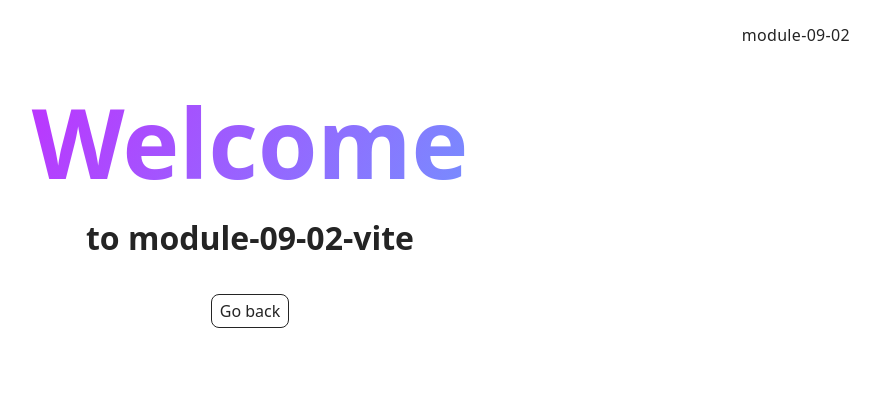
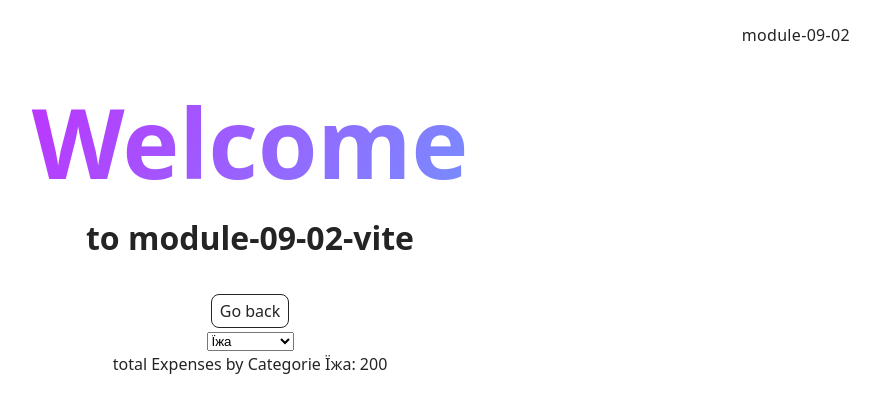
Before and after one commit to Mrmantikor/Bootcamp74-vite, a website built with Vite: page src/module-09-02-vite.html in a window 1280 px wide. Shown: the whole page, without its empty margins (390-1270 px from the left). Built offline with nearby package versions, Linux system fonts and the light colour scheme.

Commit message:
add tasks

```diff
--- /dev/null
+++ b/src/js/module-09/expenses.js
@@ -0,0 +1,3 @@
+export const calculateTotalExpenses = (listItems) => listItems.reduce((acc, item) => acc += item.amount, 0);
+
+export const getExpensesByCategory = (listItems, category) => listItems.filter(el => el.category === category);
--- a/src/js/module-09/module-09-02.js
+++ b/src/js/module-09/module-09-02.js
@@ -1 +1,37 @@
-console.log('test');
+
+
+import expenses from "./transactions";
+import { calculateTotalExpenses, getExpensesByCategory } from './expenses.js';
+import { uniqCategory } from './uniqCategory.js';
+import { refs } from "./refs.js";
+import { renderOptions } from "./renderOptions.js";
+
+// ## 1. Уявіть, що ви розробляєте програму для обліку фінансів. Вам потрібно розділити код на декілька файлів з різними функціями.
+
+// #### 1.1. Створіть файл transactions.js який містить в собі масив об'єктів витрат користувача. Зробіть дефолтний експорт з цього файла аби даними можна було користуватися в інших файлах.
+// console.log(expenses);
+
+// #### 1.2. Створіть файл expenses.js, який містить наступні функції і одразу експортуйте їх іменованим експортом:
+
+// - `calculateTotalExpenses`, яка приймає масив об'єктів і рахує їхню загальну
+//   вартість
+// - `getExpensesByCategory`, яка приймає той же ж масив об'єктів і назву
+//   категорії, виклик функції повертає масив об'єктів, які мають таку ж категорію яка була передана у функцію
+// #### 1.4. Додайте у розмітку елемент Select, створіть для нього стільки елементів Option, скільки існує категорій у масиві expense. Додайте функціонал, що дозволить при зміні категорії виводити інформацію про витрати за обраною категорією
+
+
+const category = uniqCategory(expenses)
+
+renderOptions(category, refs.select);
+const updateTextContent = (array, category) => {
+    const arrayCategory = getExpensesByCategory(array, category);
+    const totalExpenses = calculateTotalExpenses(arrayCategory);
+    refs.paragraphResult.textContent = `total Expenses by Categorie ${category}: ${totalExpenses}`;
+}
+
+const onSelectChange = (event) => {
+    updateTextContent(expenses, event.target.value)
+}
+refs.select.addEventListener('change', onSelectChange);
+
+updateTextContent(expenses, refs.select.value)
--- /dev/null
+++ b/src/js/module-09/refs.js
@@ -0,0 +1,4 @@
+export const refs = {
+  select: document.querySelector('.js-expenses'),
+  paragraphResult: document.querySelector('.js-result'),
+};
--- /dev/null
+++ b/src/js/module-09/renderOptions.js
@@ -0,0 +1,4 @@
+export const renderOptions = (listItems, selector) => {
+    const markUp = listItems.map(el => `<option value="${el}">${el}</option>`).join('');
+    selector.innerHTML = markUp;
+}
--- /dev/null
+++ b/src/js/module-09/transactions.js
@@ -0,0 +1,11 @@
+const expenses = [
+  { category: 'Їжа', amount: 100 },
+  { category: 'Їжа', amount: 25 },
+  { category: 'Транспорт', amount: 50 },
+  { category: 'Їжа', amount: 75 },
+  { category: 'Розваги', amount: 25 },
+  { category: 'Розваги', amount: 75 },
+  { category: 'Аптека', amount: 95 },
+];
+
+export default expenses;
--- /dev/null
+++ b/src/js/module-09/uniqCategory.js
@@ -0,0 +1,3 @@
+export const uniqCategory = (listItems) => {
+    return listItems.map(el => el.category).filter((el, indx, array) => array.indexOf(el) === indx);
+}
--- a/src/module-09-02-vite.html
+++ b/src/module-09-02-vite.html
@@ -21,8 +21,9 @@
         </h1>
         <load src="./partials/back-link.html" />
       </div>
+      <load src="./partials/select.html" />
     </main>
 
-    <script src="./js/module-09/module-09-02.js"></script>
+    <script src="./js/module-09/module-09-02.js" type="module"></script>
   </body>
 </html>
--- /dev/null
+++ b/src/partials/select.html
@@ -0,0 +1,5 @@
+<section>
+  <select class="js-expenses" name="expenses">
+  </select>
+  <p class="js-result"></p>
+</section>
```
